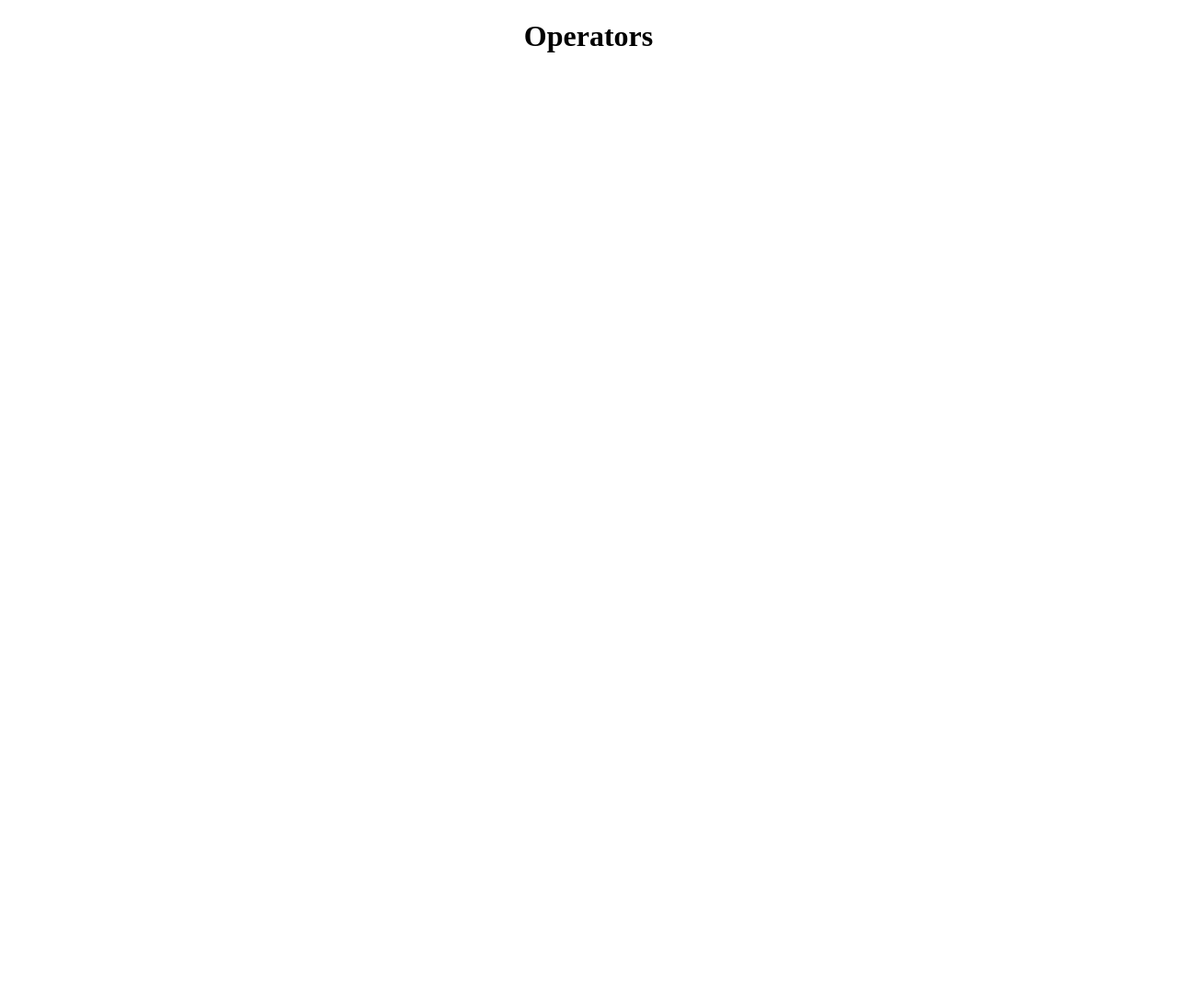
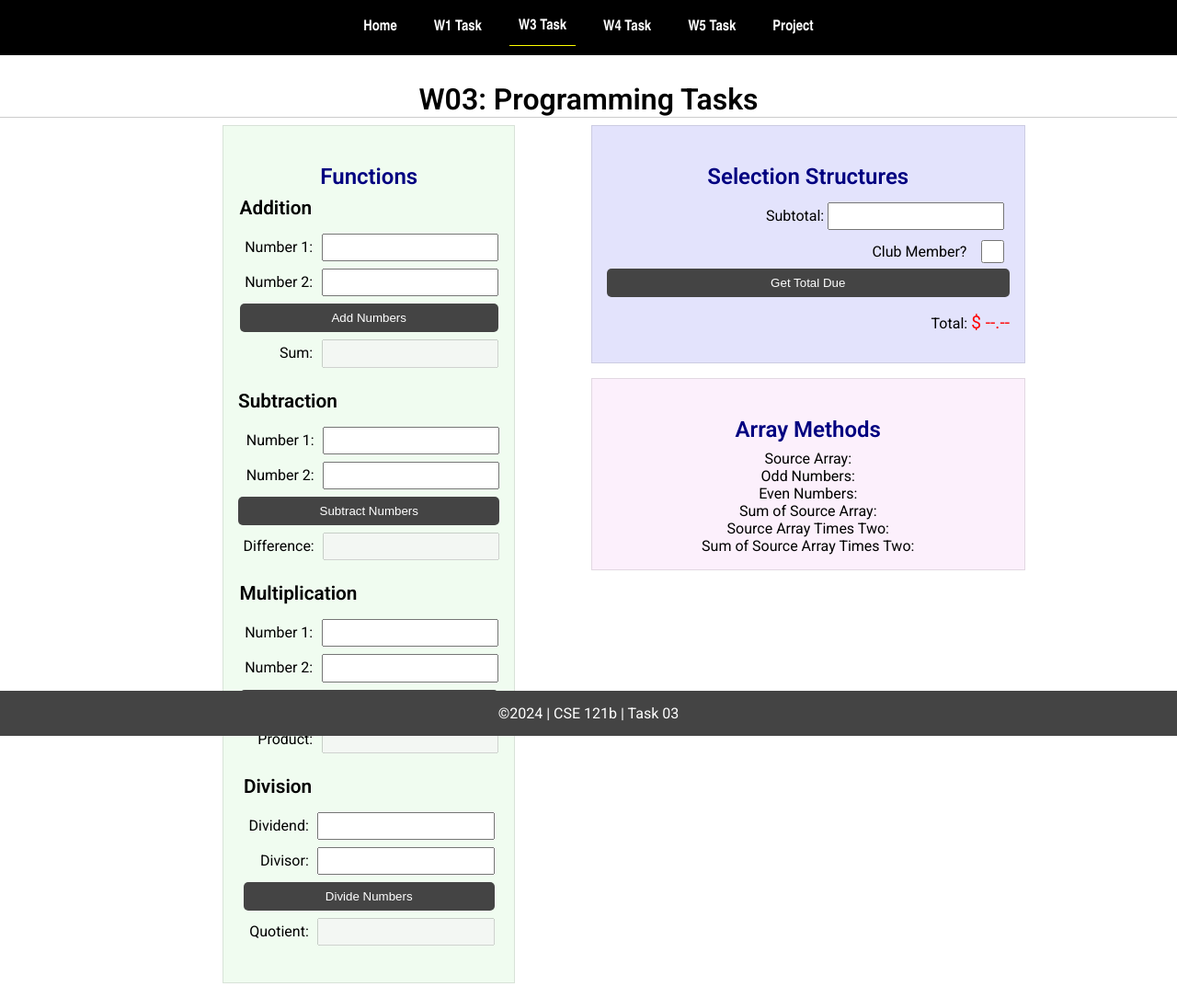
Before and after one commit to BonusDucksMkII/cse121b, a plain HTML site: page week3/w03-task.html in a window 1280 px wide. Shown: the whole page at 92% size. Before the commit the page ends 800 px from the top, so only its background shows below. Drawn offline with Linux system fonts and the light colour scheme.

Commit message:
Tried to work on week 3

```diff
--- a/week3/w03-task.html
+++ b/week3/w03-task.html
@@ -1,12 +1,156 @@
 <!DOCTYPE html>
 <html lang="en">
+
 <head>
     <meta charset="UTF-8">
     <meta name="viewport" content="width=device-width, initial-scale=1.0">
-    <title>Operator Activities</title>
-    <script src="operators.js"></script>
+    <title>CSE 121b | W03: Programming Tasks</title>
+    <link rel="preconnect" href="https://fonts.googleapis.com">
+    <link rel="preconnect" href="https://fonts.gstatic.com" crossorigin>
+    <link href="https://fonts.googleapis.com/css2?family=Roboto:wght@400;600&display=swap"
+        rel="stylesheet">
+    <link rel="stylesheet" href="../styles/main.css">
 </head>
+
 <body>
-    <h1 style="text-align: center;">Operators</h1>
+    <nav>
+        <ul id="menu">
+            <li><a id="toggleMenu">&equiv;</a></li>
+            <li><a href="../index.html">Home</a></li>
+            <li><a href="../w01-task.html">W1 Task</a></li>
+            <li><a href="w03-task.html" class="active">W3 Task</a></li>
+            <li><a href="w04-task.html">W4 Task</a></li>
+            <li><a href="w05-task.html">W5 Task</a></li>
+            <li><a href="project.html">Project</a></li>
+        </ul>
+    </nav>>
+    <header>
+        <h1>W03: Programming Tasks</h1>
+    </header>
+    <main id="task3">
+        <section id="section1">
+            <h2>Functions</h2>
+            <article>
+                <h3>Addition</h3>
+                <div>
+                    <label for="add1">Number 1:</label>
+                    <input type="text" id="add1" name="add1">
+                </div>
+                <div>
+                    <label for="add2">Number 2:</label>
+                    <input type="text" id="add2" name="add2">
+                </div>
+                <div>
+                    <input type="button" id="addNumbers" value="Add Numbers">
+                </div>
+                <div>
+                    <label for="sum">Sum:</label>
+                    <input type="text" id="sum" name="sum" disabled>
+                </div>
+            </article>
+            <article>
+                <h3>Subtraction</h3>
+                <div>
+                    <label for="subtract1">Number 1:</label>
+                    <input type="text" id="subtract1" name="subtract1">
+                </div>
+                <div>
+                    <label for="subtract2">Number 2:</label>
+                    <input type="text" id="subtract2" name="subtract2">
+                </div>
+                <div>
+                    <input type="button" id="subtractNumbers" value="Subtract Numbers">
+                </div>
+                <div>
+                    <label for="difference">Difference:</label>
+                    <input type="text" id="difference" name="difference" disabled>
+                </div>
+            </article>
+            <article>
+                <h3>Multiplication</h3>
+                <div>
+                    <label for="factor1">Number 1:</label>
+                    <input type="text" id="factor1" name="factor1">
+                </div>
+                <div>
+                    <label for="factor2">Number 2:</label>
+                    <input type="text" id="factor2" name="factor2">
+                </div>
+                <div>
+                    <input type="button" id="multiplyNumbers" value="Multiply Numbers">
+                </div>
+                <div>
+                    <label for="product">Product:</label>
+                    <input type="text" id="product" name="product" disabled>
+                </div>
+            </article>
+            <article>
+                <h3>Division</h3>
+                <div>
+                    <label for="dividend">Dividend:</label>
+                    <input type="text" id="dividend" name="dividend">
+                </div>
+                <div>
+                    <label for="divisor">Divisor:</label>
+                    <input type="text" id="divisor" name="divisor">
+                </div>
+                <div>
+                    <input type="button" id="divideNumbers" value="Divide Numbers">
+                </div>
+                <div>
+                    <label for="quotient">Quotient:</label>
+                    <input type="text" id="quotient" name="quotient" disabled>
+                </div>
+            </article>
+        </section>
+        <div>
+            <section id="section2">
+                <h2>Selection Structures</h2>
+                <label class="right">Subtotal:
+                    <input type="number" id="subtotal" size="5">
+                </label>
+                <label class="middle right">
+                    Club Member?
+                    <input type="checkbox" id="member">
+                </label>
+                <div class="right">
+                    <input type="button" id="getTotal" value="Get Total Due">
+                </div>
+                <div class="right">Total:
+                    <span class="larger" id="total">$ --.--</span>
+                </div>
+            </section>
+            <section id="section3">
+                <h2>Array Methods</h2>
+                <p>
+                    Source Array: <span id="array"></span>
+                </p>
+                <p>
+                    Odd Numbers: <span id="odds"></span>
+                </p>
+                <p>
+                    Even Numbers: <span id="evens"></span>
+                </p>
+                <p>
+                    Sum of Source Array: <span id="sumOfArray"></span>
+                </p>
+                <p>
+                    Source Array Times Two: <span id="multiplied"></span>
+                </p>
+                <p>
+                    Sum of Source Array Times Two: <span id="sumOfMultiplied"></span>
+                </p>
+            </section>
+        </div>
+    </main>
+    <footer>
+        &copy;<span id="year"></span> | CSE 121b | Task 03
+    </footer>
+    <script src="../scripts/main.js"></script>
+    <script>
+        document.getElementById("year").innerHTML = new Date().getFullYear();
+    </script>
+    <script src="./w03-task.js"></script>
 </body>
+
 </html>
--- /dev/null
+++ b/week3/w03-task.js
@@ -0,0 +1,75 @@
+/* LESSON 3 - Programming Tasks */
+
+/* FUNCTIONS */
+/* Function Definition - Add Numbers */
+function add(number1, number2){
+    return number1 + number2;
+}
+
+function addNumbers(){
+    const number1 = Number(document.querySelector('#add1').value);
+    const number2 = Number(document.querySelector('#add2').value);
+
+    document.querySelector('#sum').value = add(number1, number2);
+}
+
+document.querySelector('#addNumbers').addEventListener('click', addNumbers);
+
+/* Function Expression - Subtract Numbers */
+function subtract(number1, number2){
+    return number1 - number2;
+}
+
+function subtractNumbers(){
+    const number1 = Number(document.querySelector('#subtract1').value);
+    const number2 = Number(document.querySelector('#subtract2').value);
+
+    document.querySelector('#difference').value = subtract(number1, number2);
+}
+
+document.querySelector('#subtractNumbers').addEventListener('click', subtractNumbers);
+
+
+/* Arrow Function - Multiply Numbers */
+const multiply = (mult1, mult2) => {return mult1 * mult2};
+
+const multiplyNumbers = () => {
+    const mult1 = Number(document.querySelector('#factor1').value);
+    const mult2 = Number(document.querySelector('#factor2').value);
+
+    document.querySelector('#product').value = multiply(number1, number2);
+};
+
+document.querySelector('#multiplyNumbers').addEventListener('click', multiplyNumbers);
+
+
+/* Open Function Use - Divide Numbers */
+function divide(number1, number2){
+    return number1 / number2;
+}
+
+function divideNumbers(){
+    const dividend = Number(document.querySelector('#dividend').value);
+    const divisor = Number(document.querySelector('#divisor').value);
+
+    document.querySelector('#quotient').value = divide(number1, number2);
+}
+
+document.querySelector('#divideNumbers').addEventListener('click', divideNumbers);
+
+
+/* Decision Structure */
+document.querySelector("#getTotal").addEventListener('click', );
+
+/* ARRAY METHODS - Functional Programming */
+/* Output Source Array */
+
+/* Output Odds Only Array */
+
+/* Output Evens Only Array */
+
+/* Output Sum of Org. Array */
+
+/* Output Multiplied by 2 Array */
+
+/* Output Sum of Multiplied by 2 Array */
```
Also changed, not shown: week3/w03-1sttask.html (added, +12 -0 lines).
